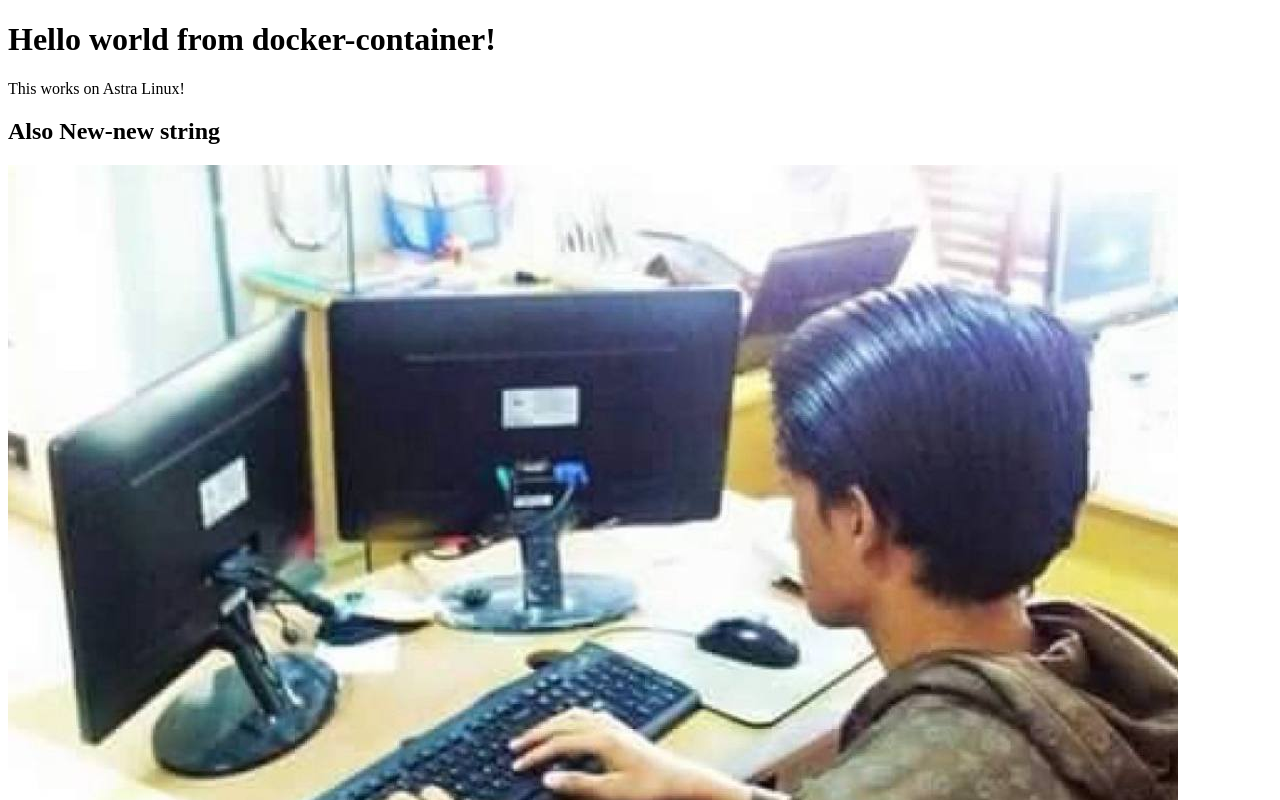
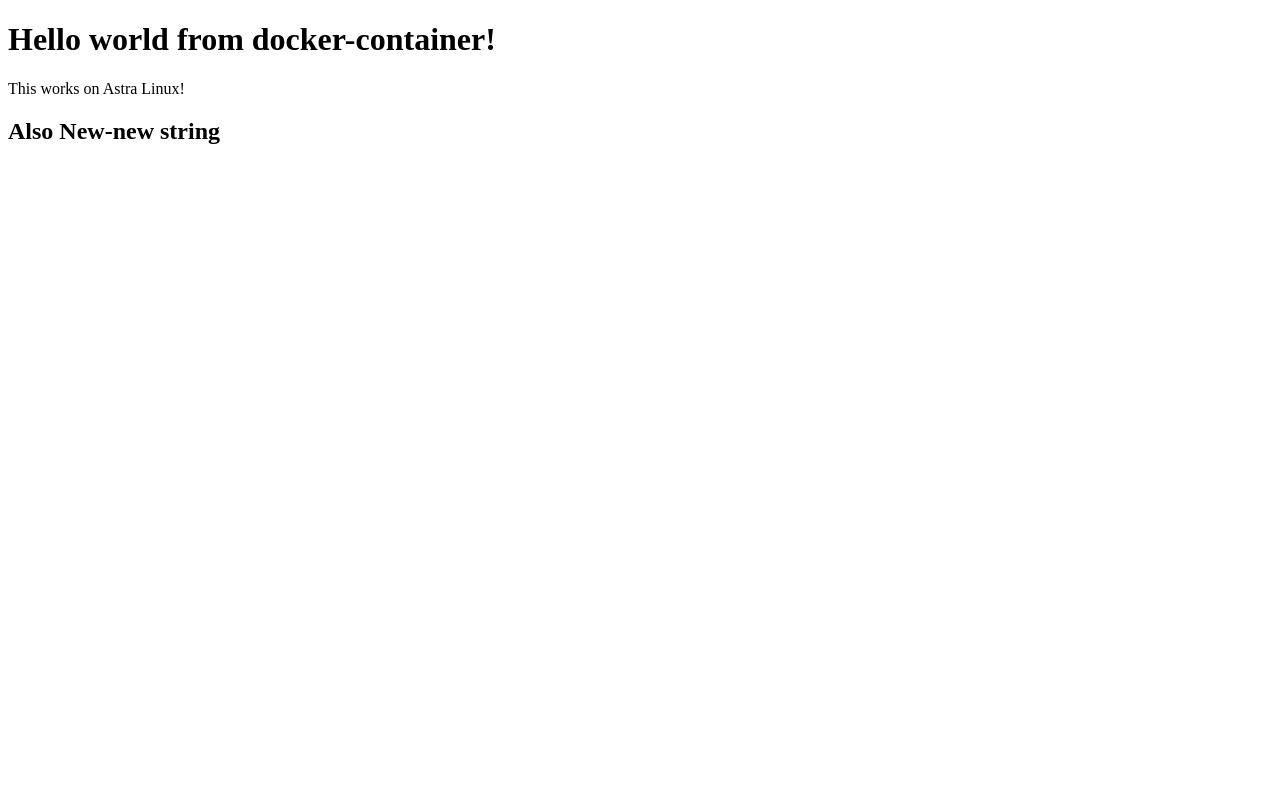
Before and after one commit to danila-shimko/first-repository, a plain HTML site: page index.html in a window 1280 px wide. Shown: the top 800 px of the page. Drawn offline with Linux system fonts and the light colour scheme.

Commit message:
Delete 1 string

```diff
--- a/index.html
+++ b/index.html
@@ -9,7 +9,5 @@
     <p>This works on Astra Linux!</p>
     <h2>Also New-new string</h2>
 
-
-<img src="BACKENDEVELOPERS.png" alt="Backend Developers" style="max-width:100%; height:auto;">
 </body>
 </html>
```
Also changed, not shown: 5 other files.
